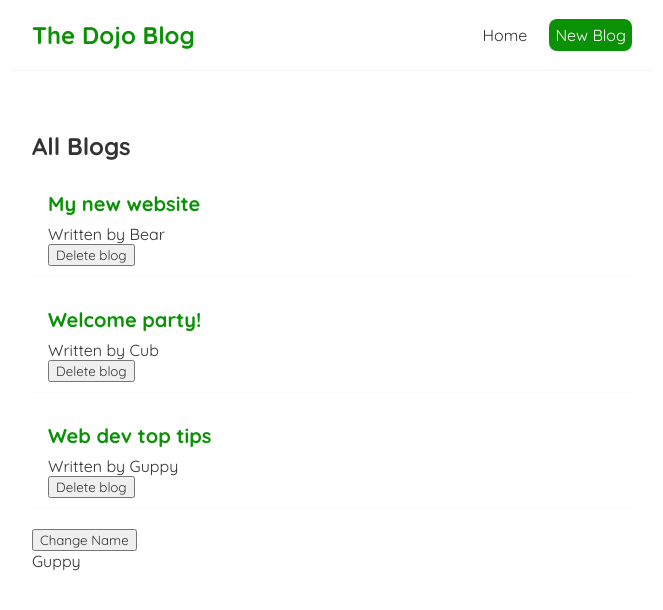
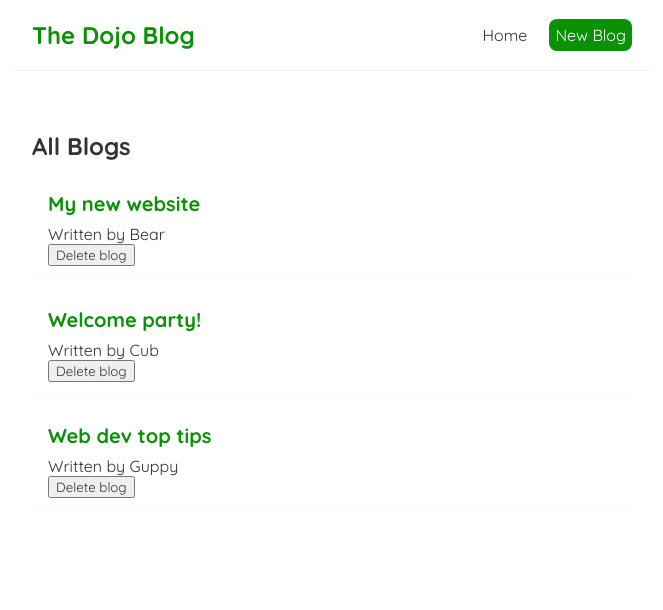
Before and after one commit to mtgrunt/dojo-website, a React (Create React App) app: page / in a window 1280 px wide. Shown: the top 610 px of the page, without its empty margins (308-971 px from the left). Built offline with nearby package versions, Linux system fonts and the light colour scheme; the HTML template or start-up script is replaced by a standard one.

Commit message:
Deleted Home

```diff
--- a/src/Home.js
+++ b/src/Home.js
@@ -7,8 +7,6 @@
     { title: 'Welcome party!', body: 'lorem ipsum...', author: 'Cub', id: 2 },
     { title: 'Web dev top tips', body: 'lorem ipsum...', author: 'Guppy', id: 3 }
   ]);
-
-  const [name, setName] = useState('Guppy');
 
   const handleDelete = (id) => {
     const newBlogs = blogs.filter(blog => blog.id !== id);
@@ -23,8 +21,6 @@
   return (
     <div className="home">
       <BlogList blogs={blogs} title="All Blogs" handleDelete={handleDelete} />
-      <button onClick={() => setName('Cub')}>Change Name</button>
-      <p>{ name }</p>
     </div>
   );
 }
```
